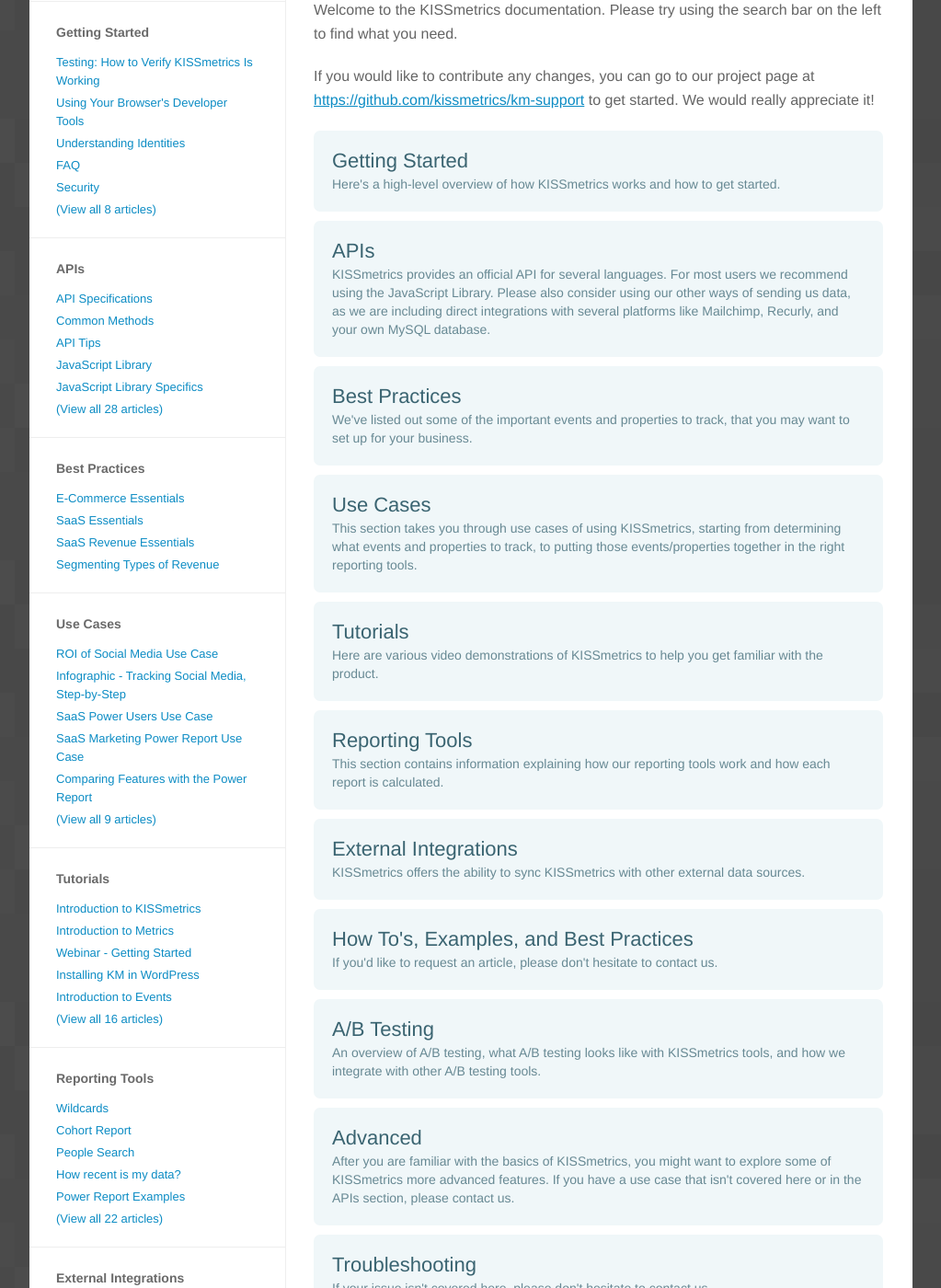
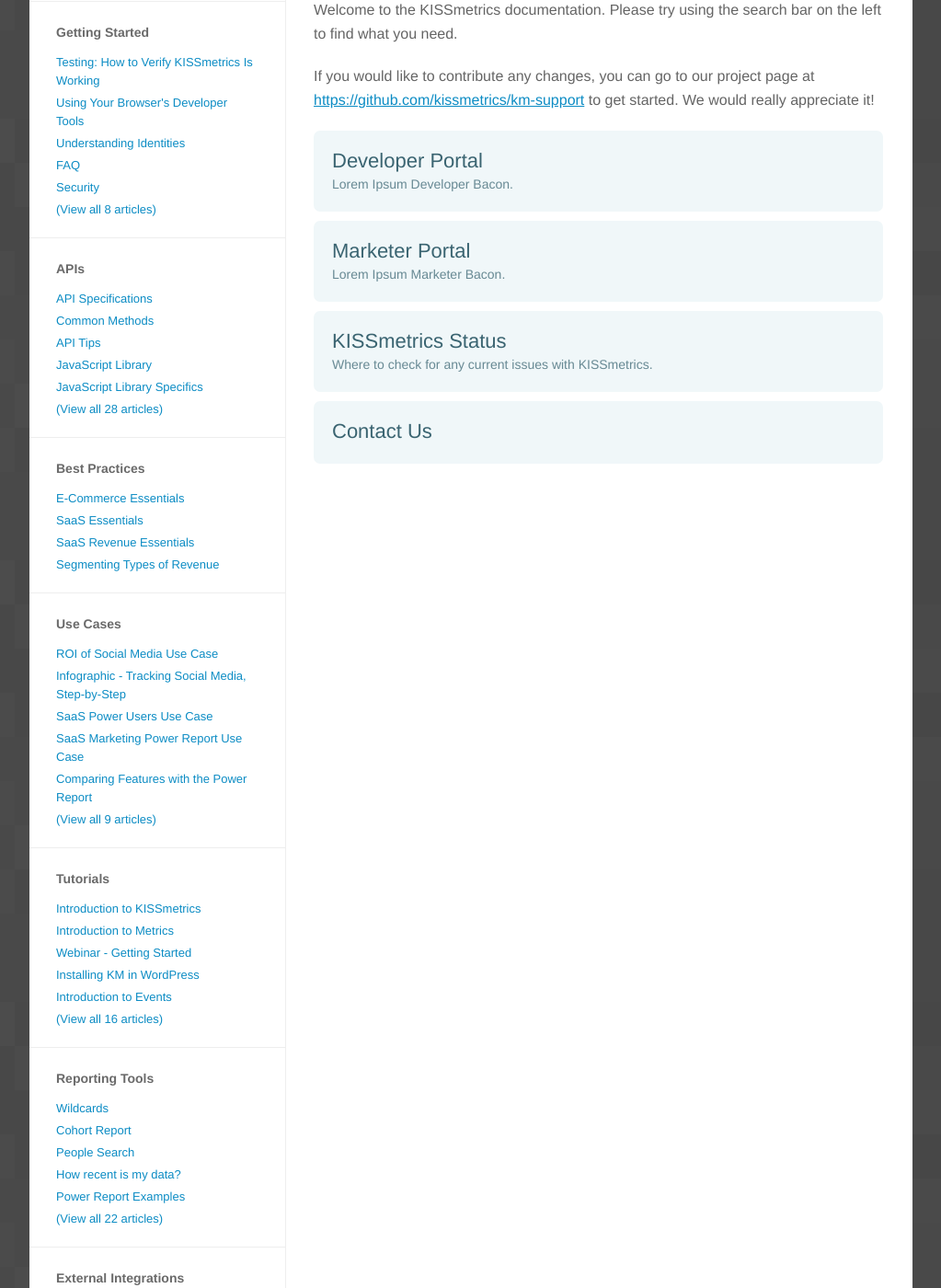
Before and after one commit to kissmetrics/km-support, a Jekyll site: the page built from index.html, in a window 1280 px wide and 1400 px high, scrolled down 207 px. Shown: the whole window at 92% size, without its empty margins (128-1151 px from the left). Built offline with Jekyll 4.4.1, drawn with Linux system fonts in a browser that asks for light colours; nearby versions of some CDN libraries; Markdown is read by kramdown in place of the engine named in the settings; a script that is not in the unit is left out; comment, search, counter and statistics services are not loaded; some of the changed text lies outside the part shown.

Commit message:
Developer Portal settled

```diff
--- a/index.html
+++ b/index.html
@@ -7,123 +7,23 @@
 
 <p>If you would like to contribute any changes, you can go to our project page at <a href="https://github.com/kissmetrics/km-support">https://github.com/kissmetrics/km-support</a> to get started. We would really appreciate it!</a></p>
 
-<ul class='summary' id='getting_started'>
+<ul class='summary' id='developer_portal'>
   <li>
-    <a href='/getting-started'>
+    <a href='/developers'>
       <h3>
-        Getting Started
+        Developer Portal
       </h3>
-      <p>Here's a high-level overview of how KISSmetrics works and how to get started.</p>
+      <p>Lorem Ipsum Developer Bacon.</p>
     </a>
   </li>
 </ul>
-<ul class='summary' id='apis'>
+<ul class='summary' id='marketer_portal'>
   <li>
-    <a href='/apis'>
+    <a href='/marketers'>
       <h3>
-        APIs
+        Marketer Portal
       </h3>
-      <p>KISSmetrics provides an official API for several languages. For most users we recommend using the JavaScript Library. Please also consider using our other ways of sending us data, as we are including direct integrations with several platforms like Mailchimp, Recurly, and your own MySQL database.</p>
-    </a>
-  </li>
-</ul>
-<ul class='summary' id='best_practices'>
-  <li>
-    <a href='/best-practices'>
-      <h3>
-        Best Practices
-      </h3>
-      <p>We've listed out some of the important events and properties to track, that you may want to set up for your business.</p>
-    </a>
-  </li>
-</ul>
-<ul class='summary' id='use_cases'>
-  <li>
-    <a href='/use-cases'>
-      <h3>
-        Use Cases
-      </h3>
-      <p>This section takes you through use cases of using KISSmetrics, starting from determining what events and properties to track, to putting those events/properties together in the right reporting tools.</p>
-    </a>
-  </li>
-</ul>
-<ul class='summary' id='tutorials'>
-  <li>
-    <a href='/tutorial'>
-      <h3>
-        Tutorials
-      </h3>
-      <p>Here are various video demonstrations of KISSmetrics to help you get familiar with the product.</p>
-    </a>
-  </li>
-</ul>
-<ul class='summary' id='reporting_tools'>
-  <li>
-    <a href='/tools'>
-      <h3>
-        Reporting Tools
-      </h3>
-      <p>This section contains information explaining how our reporting tools work and how each report is calculated.</p>
-    </a>
-  </li>
-</ul>
-<ul class='summary' id='external_integrations'>
-  <li>
-    <a href='/integrations'>
-      <h3>
-        External Integrations
-      </h3>
-      <p>KISSmetrics offers the ability to sync KISSmetrics with other external data sources.</p>
-    </a>
-  </li>
-</ul>
-<ul class='summary' id="how_to's,_examples,_and_best_practices">
-  <li>
-    <a href='/how-tos'>
-      <h3>
-        How To's, Examples, and Best Practices
-      </h3>
-      <p>If you'd like to request an article, please don't hesitate to contact us.</p>
-    </a>
-  </li>
-</ul>
-<ul class='summary' id='a/b_testing'>
-  <li>
-    <a href='/a-b-testing'>
-      <h3>
-        A/B Testing
-      </h3>
-      <p>An overview of A/B testing, what A/B testing looks like with KISSmetrics tools, and how we integrate with other A/B testing tools.</p>
-    </a>
-  </li>
-</ul>
-<ul class='summary' id='advanced'>
-  <li>
-    <a href='/advanced'>
-      <h3>
-        Advanced
-      </h3>
-      <p>After you are familiar with the basics of KISSmetrics, you might want to explore some of KISSmetrics more advanced features. If you have a use case that isn't covered here or in the APIs section, please contact us.</p>
-    </a>
-  </li>
-</ul>
-<ul class='summary' id='troubleshooting'>
-  <li>
-    <a href='/troubleshooting'>
-      <h3>
-        Troubleshooting
-      </h3>
-      <p>If your issue isn't covered here, please don't hesitate to contact us.</p>
-    </a>
-  </li>
-</ul>
-<ul class='summary' id='miscellaneous'>
-  <li>
-    <a href='/misc'>
-      <h3>
-        Miscellaneous
-      </h3>
-      <p>Additional topics not covered elsewhere.</p>
+      <p>Lorem Ipsum Marketer Bacon.</p>
     </a>
   </li>
 </ul>
```
Also changed, not shown: developers.html (renamed from dev.html).
